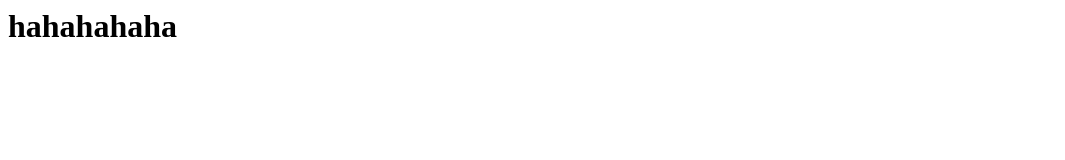
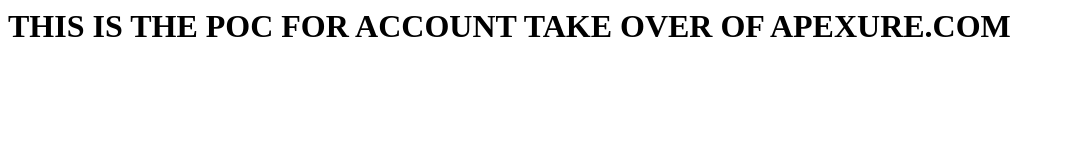
Before and after one commit to hariharan146/erg.ic.ac.uk, a plain HTML site: page index.html in a window 1280 px wide. Shown: the whole page, without its empty margins (0-1065 px from the left). Drawn offline with Linux system fonts and the light colour scheme.

Commit message:
Update index.html

```diff
--- a/index.html
+++ b/index.html
@@ -1,5 +1,5 @@
 <html>
   <body>
-    <h1>hahahahaha</h1>
+    <h1>THIS IS THE POC FOR ACCOUNT TAKE OVER OF APEXURE.COM</h1>
       </body>
       </html>
```
